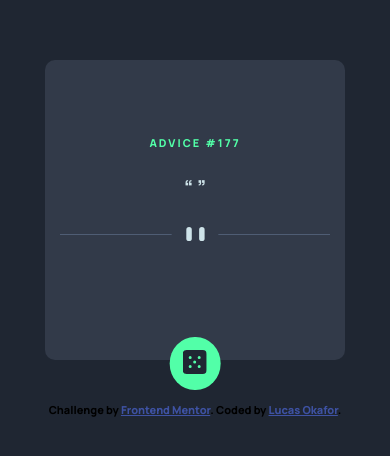
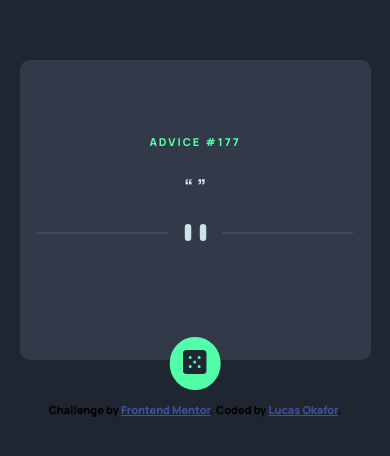
Before and after one commit to matehc/advice-generator_frontend_mentor, a plain HTML site: page index.html in a window 390 px wide. Shown: the part 180-636 px from the top of the page. Drawn offline with Linux system fonts and the light colour scheme; no server answers.

Commit message:
fix width on mobile

```diff
--- a/css/style.css
+++ b/css/style.css
@@ -60,7 +60,7 @@ q {
     justify-content: center;
     align-items: center;
     flex-direction: column;
-    width: 18.75em;
+    width: 90%;
     min-height: 18.75em;
     background-color: var(--dark-grayish-blue);
     border-radius: 0.625em;
```
